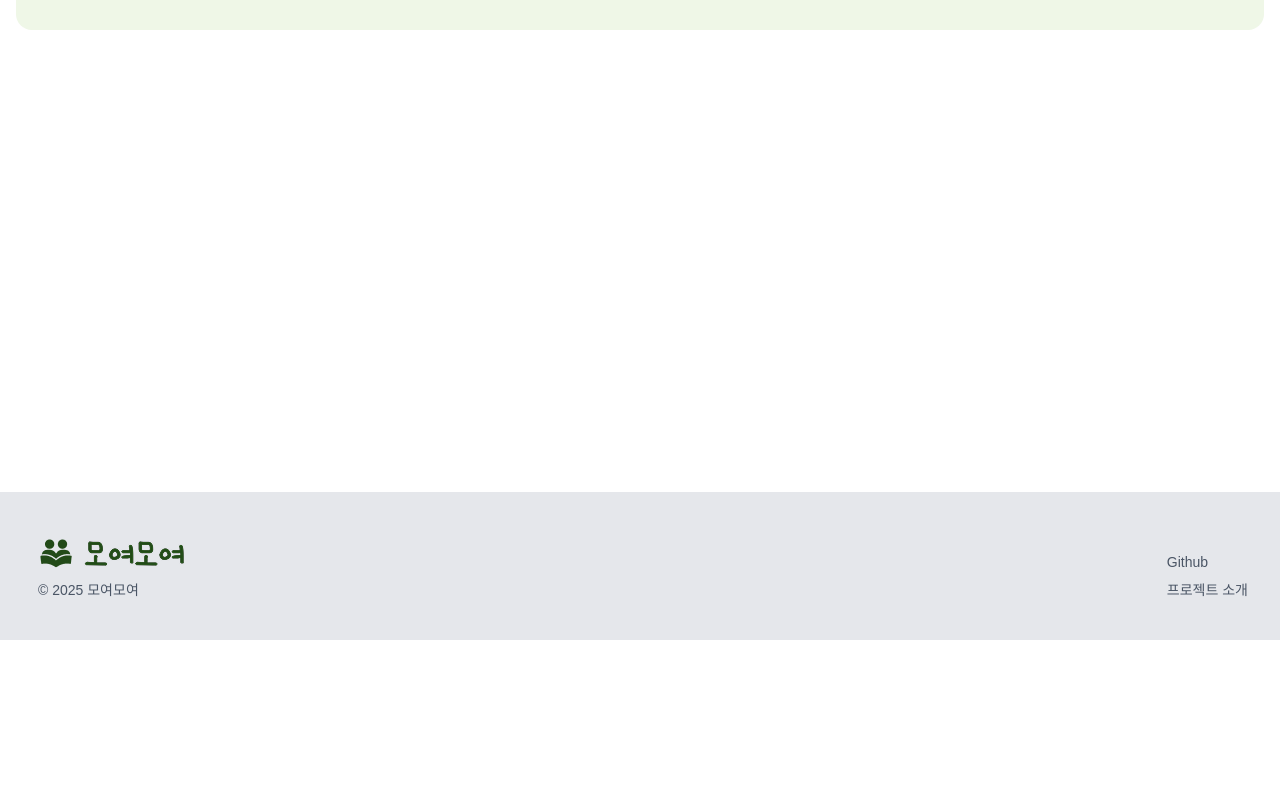
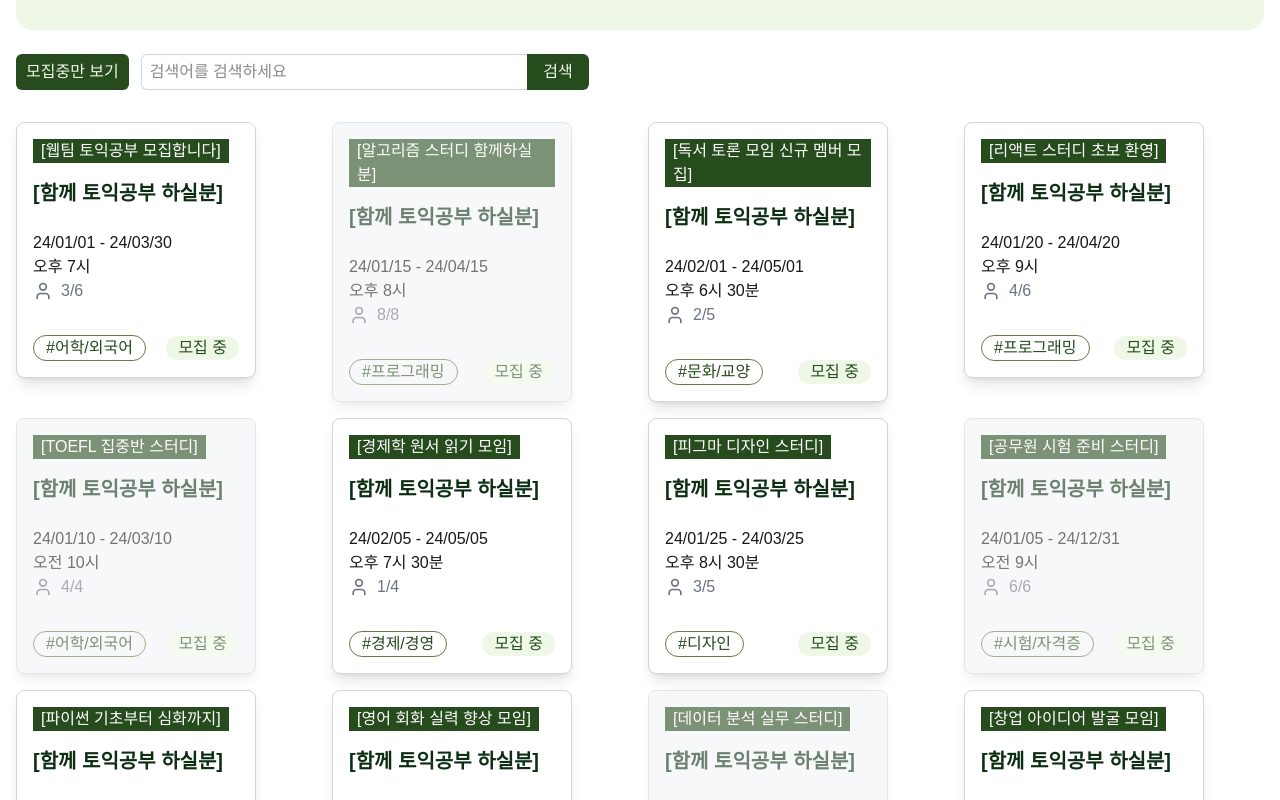
Before and after one commit to dajung-y/gather-together, a Next.js app: page / in a window 1280 px wide. Shown: the part 380-1180 px from the top of the page. Before the commit the page ends 1020 px from the top, so only its background shows below. Built offline with nearby package versions, Linux system fonts and the light colour scheme.

Commit message:
WIP: 중앙 컨트롤 영역 및 카드리스트 UI 작업중

```diff
--- a/src/app/page.tsx
+++ b/src/app/page.tsx
@@ -1,4 +1,9 @@
+
+
+import CardList from "@/components/main/CardList";
 import Carousel from "@/components/main/Carousel";
+import RecruitToggle from "@/components/main/RecruitToggle";
+import SearchBar from "@/components/main/SearchBar";
 
 export default function Home() {
 
@@ -10,10 +15,15 @@ export default function Home() {
           <Carousel />
         </section>
         {/* 중앙 컨트롤 영역 */}
-        <section>
+        <section className="w-full my-2">
           {/* 모집중 버튼, 검색창 */}
-          <div>
-
+          <div className="w-full flex flex-col md:flex-row space-y-3 md:space-y-0 md:space-x-3">
+            <div className="w-1/3 md:w-auto md:flex-shrink-0">
+              <RecruitToggle />
+            </div>
+            <div className="w-full md:flex-1 md:max-w-md">
+              <SearchBar />
+            </div>
           </div>
           {/* 필터 */}
           <div>
@@ -21,8 +31,8 @@ export default function Home() {
           </div>
         </section>
         {/* 카드 리스트 */}
-        <section>
-
+        <section className="my-8">
+          <CardList />
         </section>
         {/* 페이지네이션 */}
         <section>
--- /dev/null
+++ b/src/components/main/CardList.tsx
@@ -0,0 +1,196 @@
+import {variantStyles} from '../../styles/studyCardStyles'
+import StudyCard from '../common/StudyCard';
+
+interface StudyCardProps {
+  variant?: keyof typeof variantStyles;
+  title: string;
+  startDate: Date;
+  endDate: Date;
+  time: string;
+  currentMembers: number;
+  maxMembers: number;
+  tag: string;
+}
+
+// 더미 데이터
+const dummyStudyCards: StudyCardProps[] = [
+  {
+    variant: "mainOpen",
+    title: "[웹팀 토익공부 모집합니다]",
+    startDate: new Date("2024-01-01"),
+    endDate: new Date("2024-03-30"),
+    time: "오후 7시",
+    currentMembers: 3,
+    maxMembers: 6,
+    tag: "어학/외국어"
+  },
+  {
+    variant: "mainClosed",
+    title: "[알고리즘 스터디 함께하실 분]",
+    startDate: new Date("2024-01-15"),
+    endDate: new Date("2024-04-15"),
+    time: "오후 8시",
+    currentMembers: 8,
+    maxMembers: 8,
+    tag: "프로그래밍"
+  },
+  {
+    variant: "mainOpen",
+    title: "[독서 토론 모임 신규 멤버 모집]",
+    startDate: new Date("2024-02-01"),
+    endDate: new Date("2024-05-01"),
+    time: "오후 6시 30분",
+    currentMembers: 2,
+    maxMembers: 5,
+    tag: "문화/교양"
+  },
+  {
+    variant: "mainOpen",
+    title: "[리액트 스터디 초보 환영]",
+    startDate: new Date("2024-01-20"),
+    endDate: new Date("2024-04-20"),
+    time: "오후 9시",
+    currentMembers: 4,
+    maxMembers: 6,
+    tag: "프로그래밍"
+  },
+  {
+    variant: "mainClosed",
+    title: "[TOEFL 집중반 스터디]",
+    startDate: new Date("2024-01-10"),
+    endDate: new Date("2024-03-10"),
+    time: "오전 10시",
+    currentMembers: 4,
+    maxMembers: 4,
+    tag: "어학/외국어"
+  },
+  {
+    variant: "mainOpen",
+    title: "[경제학 원서 읽기 모임]",
+    startDate: new Date("2024-02-05"),
+    endDate: new Date("2024-05-05"),
+    time: "오후 7시 30분",
+    currentMembers: 1,
+    maxMembers: 4,
+    tag: "경제/경영"
+  },
+  {
+    variant: "mainOpen",
+    title: "[피그마 디자인 스터디]",
+    startDate: new Date("2024-01-25"),
+    endDate: new Date("2024-03-25"),
+    time: "오후 8시 30분",
+    currentMembers: 3,
+    maxMembers: 5,
+    tag: "디자인"
+  },
+  {
+    variant: "mainClosed",
+    title: "[공무원 시험 준비 스터디]",
+    startDate: new Date("2024-01-05"),
+    endDate: new Date("2024-12-31"),
+    time: "오전 9시",
+    currentMembers: 6,
+    maxMembers: 6,
+    tag: "시험/자격증"
+  },
+  {
+    variant: "mainOpen",
+    title: "[파이썬 기초부터 심화까지]",
+    startDate: new Date("2024-02-10"),
+    endDate: new Date("2024-05-10"),
+    time: "오후 7시",
+    currentMembers: 2,
+    maxMembers: 8,
+    tag: "프로그래밍"
+  },
+  {
+    variant: "mainOpen",
+    title: "[영어 회화 실력 향상 모임]",
+    startDate: new Date("2024-01-30"),
+    endDate: new Date("2024-04-30"),
+    time: "오후 6시",
+    currentMembers: 5,
+    maxMembers: 8,
+    tag: "어학/외국어"
+  },
+  {
+    variant: "mainClosed",
+    title: "[데이터 분석 실무 스터디]",
+    startDate: new Date("2024-01-12"),
+    endDate: new Date("2024-04-12"),
+    time: "오후 8시",
+    currentMembers: 4,
+    maxMembers: 4,
+    tag: "프로그래밍"
+  },
+  {
+    variant: "mainOpen",
+    title: "[창업 아이디어 발굴 모임]",
+    startDate: new Date("2024-02-15"),
+    endDate: new Date("2024-05-15"),
+    time: "오후 7시",
+    currentMembers: 1,
+    maxMembers: 3,
+    tag: "경제/경영"
+  },
+  {
+    variant: "mainOpen",
+    title: "[한국사 능력검정시험 대비]",
+    startDate: new Date("2024-01-22"),
+    endDate: new Date("2024-03-22"),
+    time: "오후 9시",
+    currentMembers: 3,
+    maxMembers: 6,
+    tag: "시험/자격증"
+  },
+  {
+    variant: "mainClosed",
+    title: "[UI/UX 디자인 포트폴리오 제작]",
+    startDate: new Date("2024-01-08"),
+    endDate: new Date("2024-04-08"),
+    time: "오후 8시",
+    currentMembers: 5,
+    maxMembers: 5,
+    tag: "디자인"
+  },
+  {
+    variant: "mainOpen",
+    title: "[클래식 음악 감상 및 토론]",
+    startDate: new Date("2024-02-20"),
+    endDate: new Date("2024-05-20"),
+    time: "오후 6시 30분",
+    currentMembers: 2,
+    maxMembers: 4,
+    tag: "문화/교양"
+  },
+  {
+    variant: "mainOpen",
+    title: "[자바스크립트 마스터하기]",
+    startDate: new Date("2024-02-01"),
+    endDate: new Date("2024-05-01"),
+    time: "오후 9시 30분",
+    currentMembers: 6,
+    maxMembers: 10,
+    tag: "프로그래밍"
+  }
+];
+
+export default function CardList () {
+  return(
+    <div className="grid grid-cols-2 md:grid-cols-4 gap-4">
+      {dummyStudyCards.map((card,i) => (
+        <StudyCard
+          key={i}
+          variant={card.variant}
+          title={card.title}
+          startDate={card.startDate}
+          endDate={card.endDate}
+          time={card.time}
+          currentMembers={card.currentMembers}
+          maxMembers={card.maxMembers}
+          tag={card.tag} />
+      ))}
+    </div>
+  )
+}
--- /dev/null
+++ b/src/components/main/RecruitToggle.tsx
@@ -0,0 +1,21 @@
+'use client'
+
+import { useState } from "react"
+import Button from "../common/Button";
+
+export default function RecruitToggle () {
+  const [isRecruit, setIsRecruit] = useState<boolean>(true);
+  const handleRecruitToggle = () => {
+    setIsRecruit((prev) => !prev);
+  }
+  return(
+    <div className="whitespace-nowrap">
+      <Button
+        size="md"
+        variant={isRecruit ? "primary" : "outline"}
+        onClick={handleRecruitToggle}>
+          모집중만 보기
+        </Button>
+    </div>
+  )
+}
--- /dev/null
+++ b/src/components/main/SearchBar.tsx
@@ -0,0 +1,27 @@
+'use client'
+
+import React, { useState } from "react";
+
+export default function SearchBar() {
+  const [value, setValue] = useState<string>("");
+  const handleSubmit = (e:React.FormEvent) => {
+    e.preventDefault();
+
+  }
+  return(
+    <form onSubmit={handleSubmit} className="flex w-full h-full">
+      <input
+        type="text"
+        value={value}
+        onChange={e => setValue(e.target.value)}
+        placeholder="검색어를 검색하세요"
+        className="flex-1 border border-gray-300 border-r-0 px-2 py-1 rounded-l-md"
+      />
+      <button
+        type="submit"
+        className="px-4 whitespace-nowrap text-primary-50 bg-primary-500 rounded-r-md hover:brightness-95 cursor-pointer ">
+          검색
+      </button>
+    </form>
+  )
+}
```
